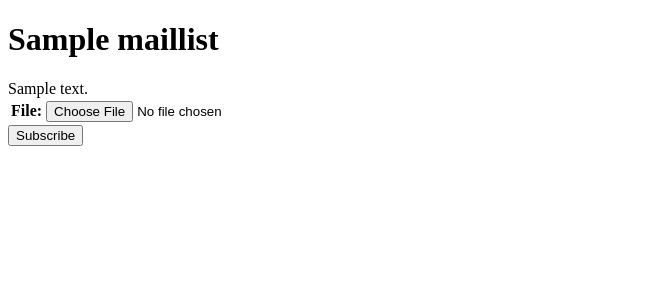
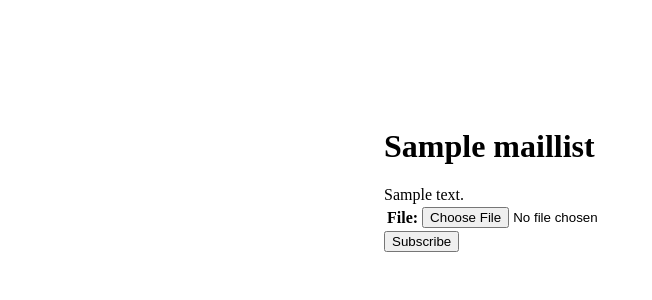
Before and after one commit to gearheart/django-maillist, a Django app: template maillist/templates/maillist/maillist_subscribe.html in a window 1280 px wide. Shown: the top 300 px of the page, without its empty margins (0-652 px from the left). Run offline with Django 3.2, Linux system fonts and the light colour scheme; the template is opened without the code that fills it: values that come from a table or form of the project are taken from there, others are empty; tables that the repository leaves empty hold one stand-in row (values such as "Sample post"); parts of the project's set-up code (start-up, migrations or seed data) failed here and were passed over.

Commit message:
some style for base template

```diff
--- a/maillist/templates/base.html
+++ b/maillist/templates/base.html
@@ -1,7 +1,7 @@
 <!DOCTYPE html>
 
 <html>
-    <body>
+    <body style="width: 40%; margin: 10% auto 0;">
         {% if messages %}
         <ul class="messages">
             {% for message in messages %}
```
